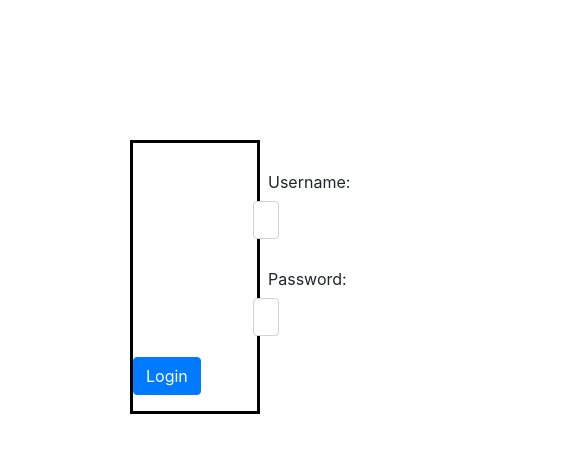
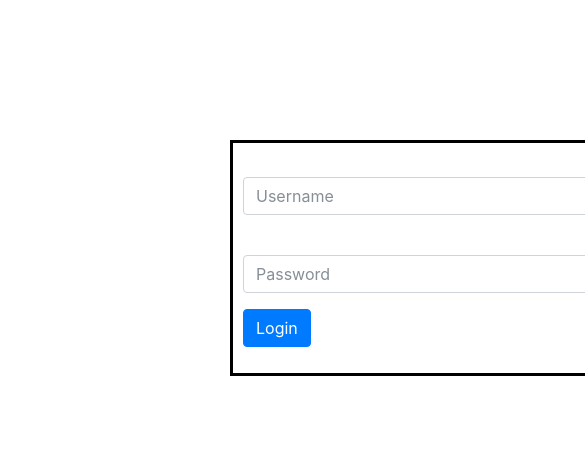
Before and after one commit to luke0322/PRS_Angular, an Angular app: page /user/login in a window 390 px wide. Shown: the top 452 px of the page, 585 px wide, since content can reach past the window. Built offline with nearby package versions, Linux system fonts and the light colour scheme.

Commit message:
responsive login update

```diff
--- a/src/app/feature/user/user-login/user-login.component.html
+++ b/src/app/feature/user/user-login/user-login.component.html
@@ -1,23 +1,18 @@
+<meta name="viewport" content="width=device-width, initial-scale=1.0">
+
 <div class ="loginformat">
-	<div class ='form-group row' style="margin-left: 120px; text-align: center; margin-top: 20px;">
-
-		<label class = 'col-form-label col-sm-2' for='username'>Username:</label>
+	<div class = "form-group">
+		<label class = 'col-form-label col-sm-2 ' for='username'></label>
 		<input [(ngModel)]='user.UserName' name = 'Username' type ='text' class = 'form-control col-sm-4' id ='username' aria-describedby="emailHelp" placeholder="Username">
-		<small id="emailHelp" class="form-text text-muted col-sm-2"></small>
-
 	</div>
-	<div class ='form-group row' style="margin-left: 120px; text-align: center;">
-
-		<label class = 'col-form-label col-sm-2' for='userfirstname'>Password:</label>
-		<input [(ngModel)]='user.Password' name = 'Firstname' type ='text' class = 'form-control col-sm-4' id ='userfirstname' aria-describedby="emailHelp" placeholder="Password">
-		<small id="emailHelp" class="form-text text-muted col-sm-2"></small>
-
+	<div class="form-group">
+		<label class = 'col-form-label col-sm-2' for='pw'></label>
+		<input [(ngModel)]='user.Password' name = 'Firstname' type ='text' class = 'form-control col-sm-4' id ='pw' aria-describedby="emailHelp" placeholder="Password">
 	</div>
-	<div class ="form-group" style="margin-right: 180px; text-align: center;">
-		<button (click)='login()' class="btn btn-primary">Login</button>
-
+	<div class ="form-group">
+		<span><button (click)='login()' class="btn btn-primary">Login</button></span>
 	</div>
-	<div class="form-group" style="margin-left: 120px; text-align: center;">
+	<div class="form-group">
 		<span>{{this.message}}</span>
 	</div>
 </div>
--- a/src/index.html
+++ b/src/index.html
@@ -1,7 +1,7 @@
 <!doctype html>
 <html lang="en">
 <head>
-  <meta charset="utf-8">
+  <meta charset="utf-8" name="viewport" content="width=device-width, initial-scale=1.0">
   <title>PRSNG</title>
   <base href="/">
 
--- a/src/styles.css
+++ b/src/styles.css
@@ -28,6 +28,11 @@
 	border-width: 3px;
 	border-style: solid;
 	margin-top: 140px;
-	margin-left: 130px;
-	margin-right: 130px;
+	margin-left: 230px;
+	margin-right: 430px;
+	width: 100%;
+  	height: 100%;
+  	min-width: 500px;
+  	max-width: 600px;
+  	padding: 10px;
 }
```
